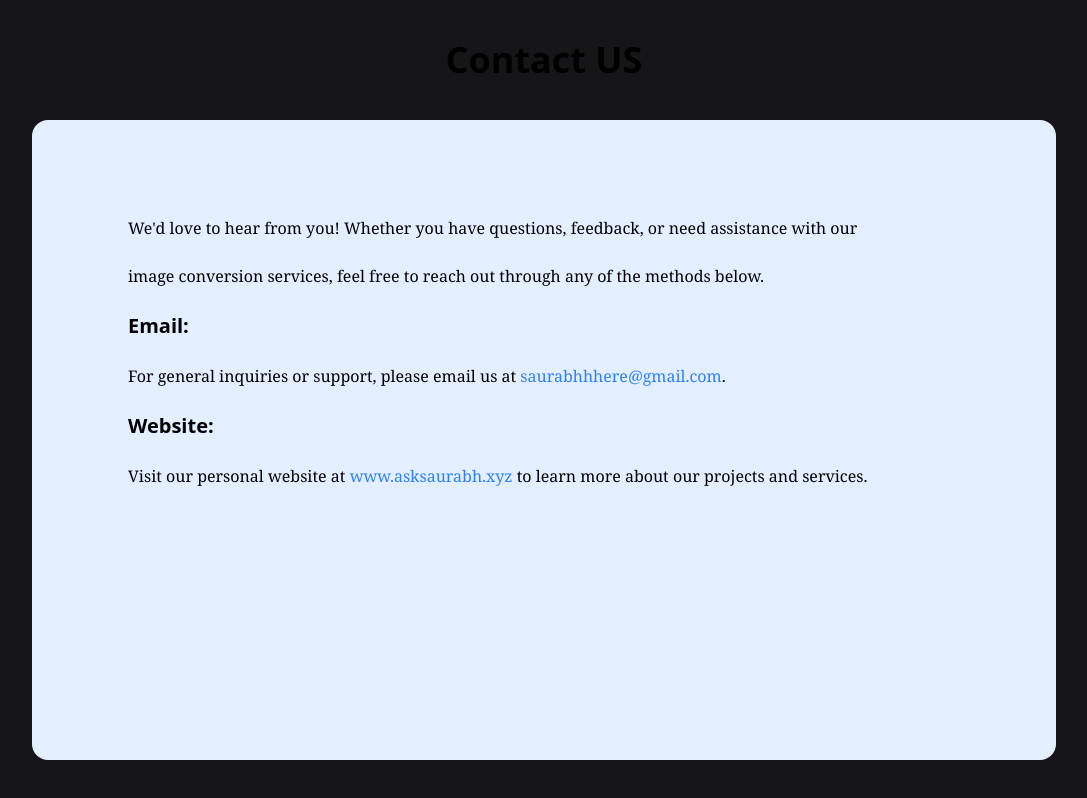
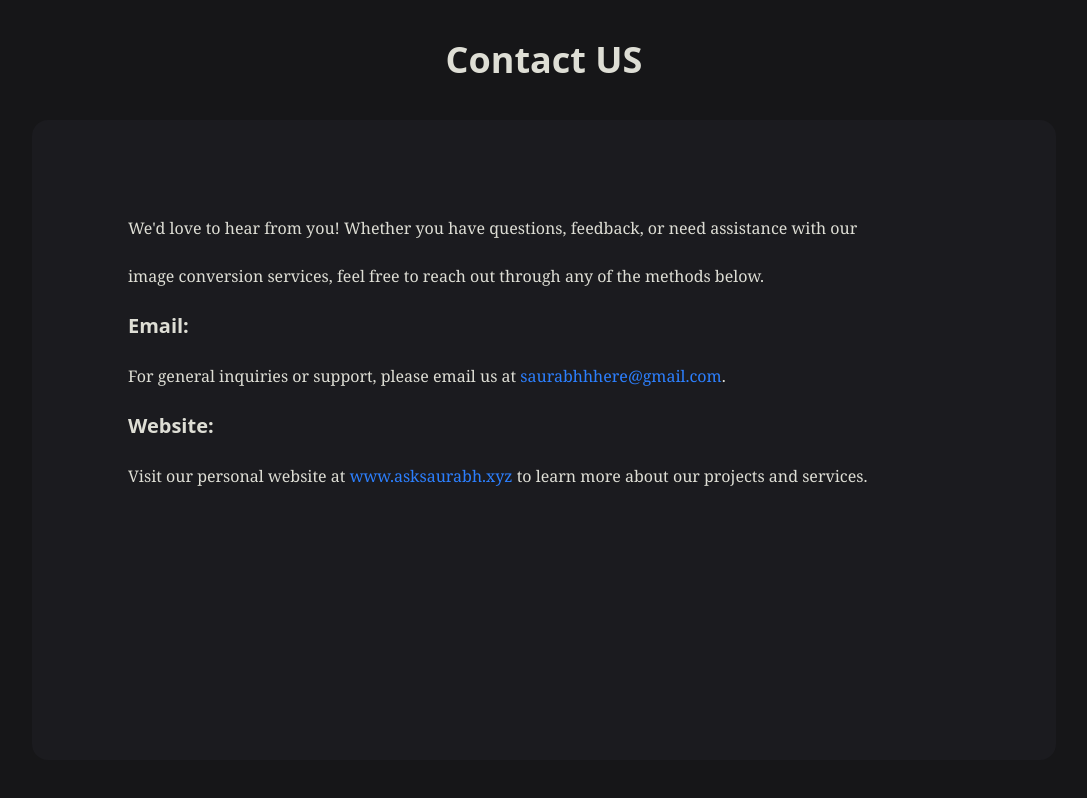
Before and after one commit to saurabhhh777/ImgConverter, a React (Vite) app in the folder frontend/: page /contact in a window 1280 px wide. Shown: the whole page, without its empty margins (96-1183 px from the left). Built offline with nearby package versions, Linux system fonts and the light colour scheme.

Commit message:
Contact Page Theme chagne

```diff
--- a/frontend/src/components/pages/Contact.tsx
+++ b/frontend/src/components/pages/Contact.tsx
@@ -1,11 +1,11 @@
 
 const Contact = () => {
   return (
-    <div className="h-screen w-screen flex flex-col justify-center items-center">
+    <div className="h-screen w-screen flex flex-col justify-center items-center text-[#deded5]">
       <h1 className="h-[10%] justify-center items-center text-4xl font-bold">
         Contact US
       </h1>
-      <div className="h-[80%] w-[80%] bg-[#E3EFFF] flex flex-col rounded-2xl p-24">
+      <div className="h-[80%] w-[80%] bg-[#1b1b1f] flex flex-col rounded-2xl p-24">
         <pre className="font-serif">
           We'd love to hear from you! Whether you have questions, feedback, or
           need assistance with our
```
